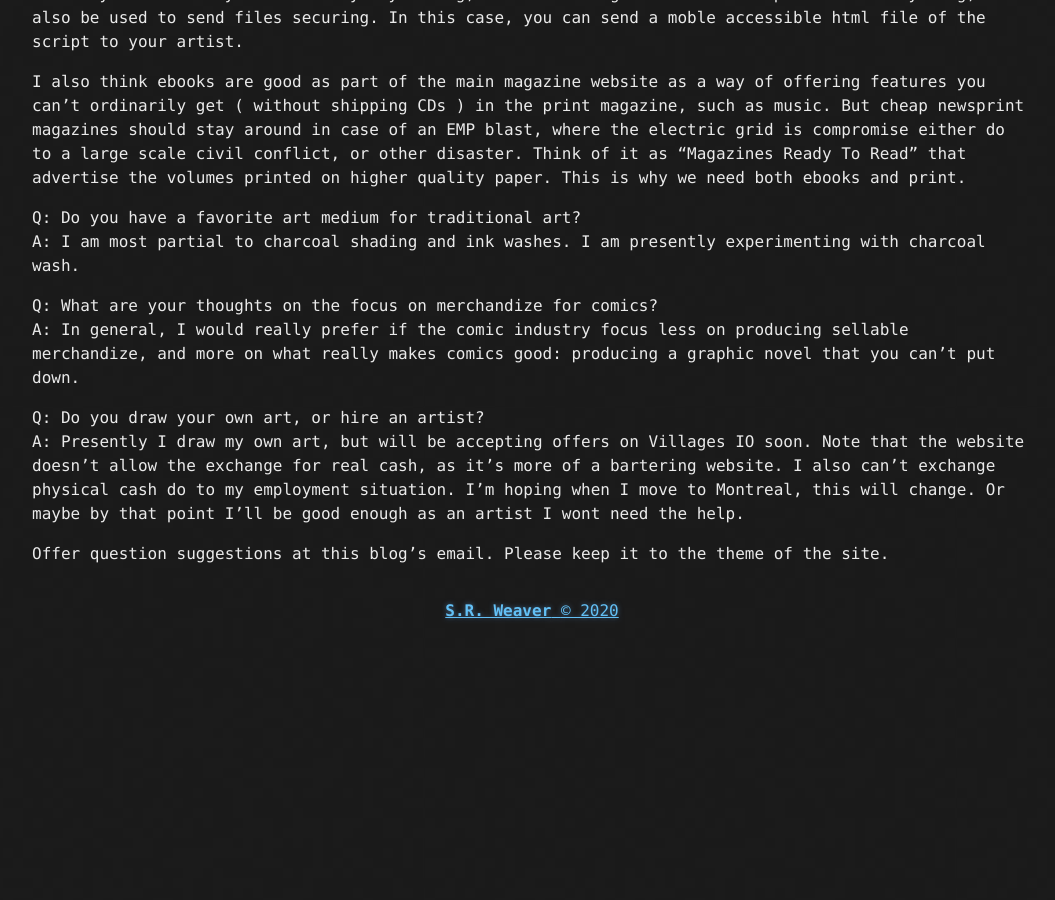
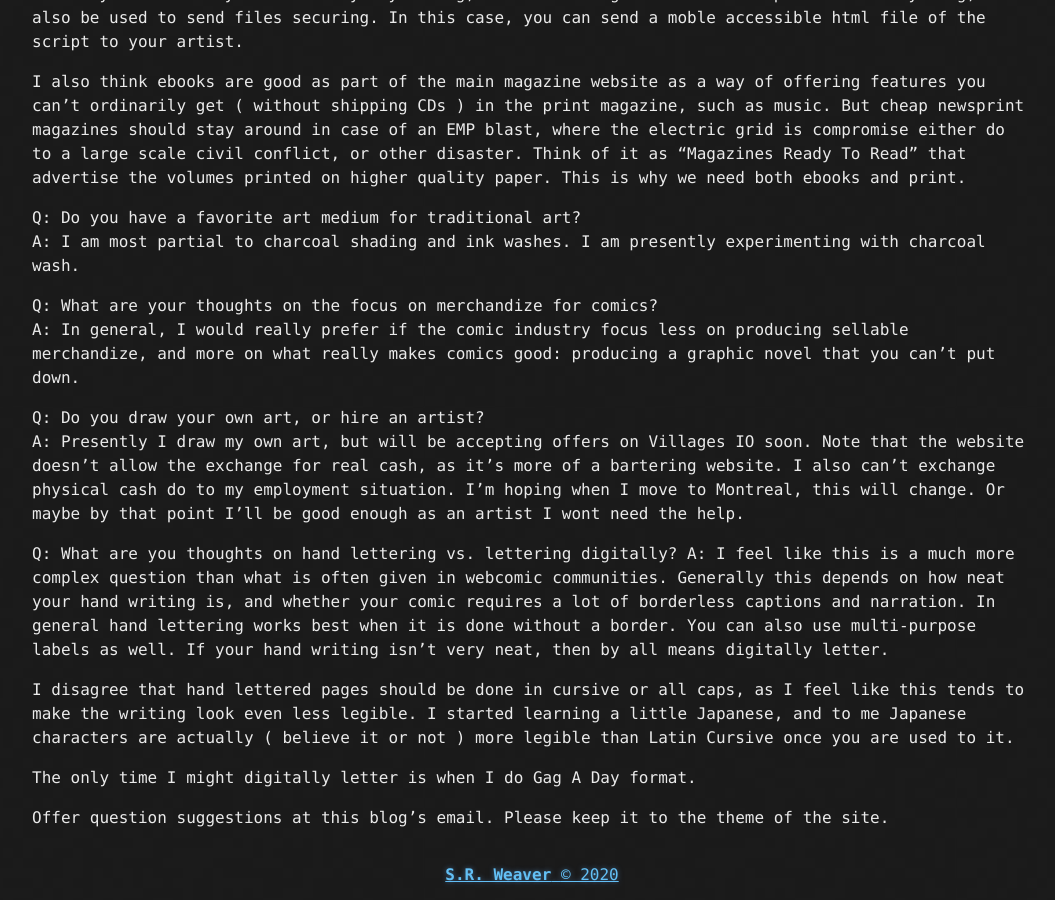
Before and after one commit to LWFlouisa/UploadedFairyUpdates, a Jekyll site: the page built from about.md, in a window 1280 px wide and 900 px high, scrolled down 1189 px. Shown: the whole window, without its empty margins (108-1163 px from the left). Built offline with Jekyll 4.4.1, drawn with Linux system fonts in a browser that asks for light colours; before the commit the page ends 1825 px from its top, so only the background shows below that.

Commit message:
Update about.md

```diff
--- a/about.md
+++ b/about.md
@@ -33,4 +33,11 @@ A: In general, I would really prefer if the comic industry focus less on produci
 Q: Do you draw your own art, or hire an artist?<br />
 A: Presently I draw my own art, but will be accepting offers on Villages IO soon. Note that the website doesn't allow the exchange for real cash, as it's more of a bartering website. I also can't exchange physical cash do to my employment situation. I'm hoping when I move to Montreal, this will change. Or maybe by that point I'll be good enough as an artist I wont need the help.
 
+Q: What are you thoughts on hand lettering vs. lettering digitally?
+A: I feel like this is a much more complex question than what is often given in webcomic communities. Generally this depends on how neat your hand writing is, and whether your comic requires a lot of borderless captions and narration. In general hand lettering works best when it is done without a border. You can also use multi-purpose labels as well. If your hand writing isn't very neat, then by all means digitally letter.
+
+I disagree that hand lettered pages should be done in cursive or all caps, as I feel like this tends to make the writing look even less legible. I started learning a little Japanese, and to me Japanese characters are actually ( believe it or not ) more legible than Latin Cursive once you are used to it.
+
+The only time I might digitally letter is when I do Gag A Day format.
+
 Offer question suggestions at this blog's email. Please keep it to the theme of the site.
```
